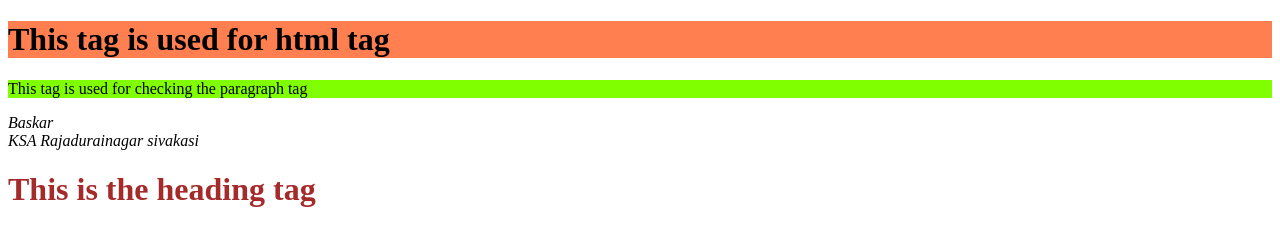
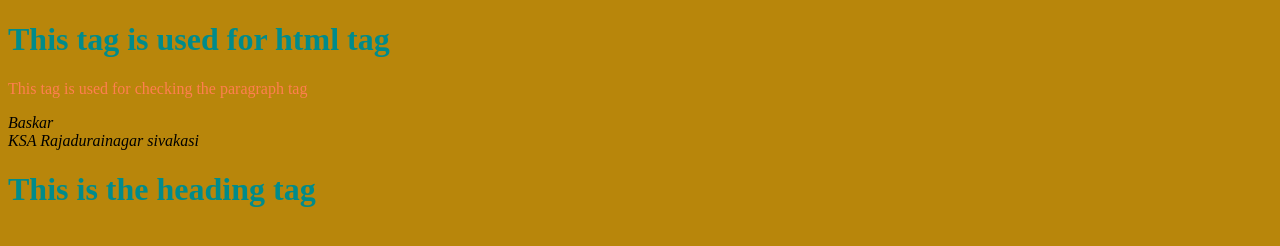
Before and after one commit to baskar-create/html, a plain HTML site: page index.html in a window 1280 px wide. Drawn offline with Linux system fonts and the light colour scheme.

Commit message:
external css file added

```diff
--- a/index.html
+++ b/index.html
@@ -5,17 +5,16 @@
     <meta http-equiv="X-UA-Compatible" content="IE=edge" />
     <meta name="viewport" content="width=device-width, initial-scale=1.0" />
     <title>DUMMY</title>
+    <link rel="stylesheet" href="style.css" />
   </head>
   <body>
-    <h1 style="background-color: coral">This tag is used for html tag</h1>
-    <p style="background-color: chartreuse">
-      This tag is used for checking the paragraph tag
-    </p>
+    <h1>This tag is used for html tag</h1>
+    <p>This tag is used for checking the paragraph tag</p>
     <address>
       Baskar <br />
       KSA Rajadurainagar sivakasi
     </address>
 
-    <h1 style="color: brown">This is the heading tag</h1>
+    <h1>This is the heading tag</h1>
   </body>
 </html>
--- /dev/null
+++ b/style.css
@@ -0,0 +1,11 @@
+body {
+    background-color: darkgoldenrod;
+}
+
+h1 {
+    color: darkcyan;
+}
+
+p {
+    color: coral;
+}
```
